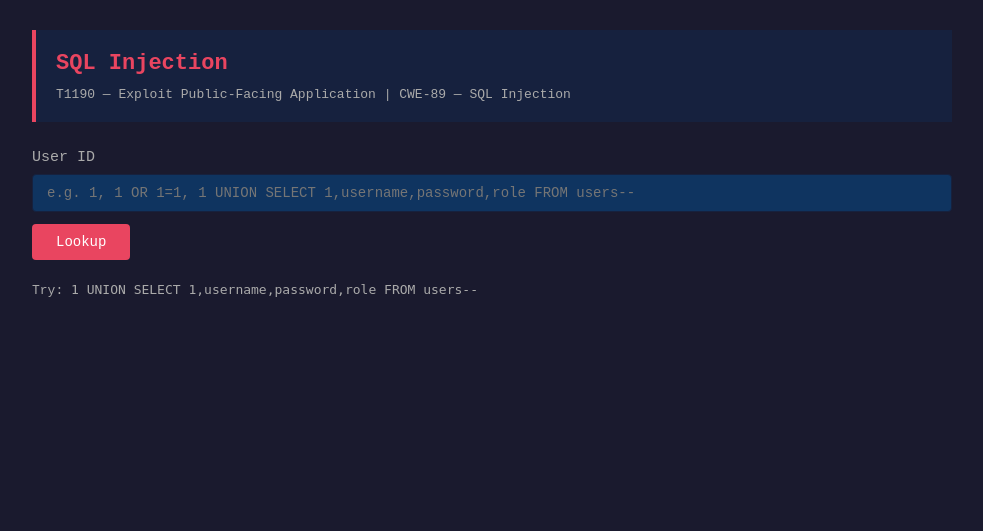
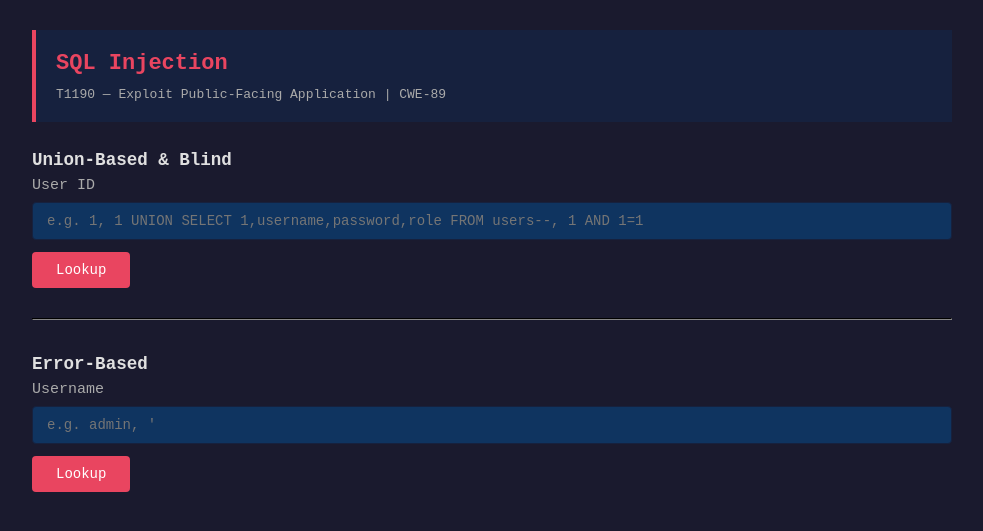
Before and after one commit to testardou/PacketFeeder, a PHP site: page /lab/debian-web/sqli.php in a window 1280 px wide. Shown: the part 55-586 px from the top of the page, without its empty margins (148-1131 px from the left). Run offline with PHP 8.4, Linux system fonts and the light colour scheme; a user stored in the database is signed in; data comes from the database, SQL or seed files in the repository; both versions use the stored data as it was after the commit.

Commit message:
fix webapp

```diff
--- a/lab/debian-web/dashboard.php
+++ b/lab/debian-web/dashboard.php
@@ -25,7 +25,7 @@ require_login();
                 <h3>SQL Injection</h3>
                 <span class="tag">T1190</span>
                 <span class="tag">CWE-89</span>
-                <p>Exploit Public-Facing Application — Error-based, UNION-based, blind time-based SQLi via user ID lookup.</p>
+                <p>3 modes: Union-based, Error-based, Blind (boolean + time-based) — switch via tabs.</p>
             </a>
 
             <a href="lfi.php" class="card">
--- a/lab/debian-web/db.php
+++ b/lab/debian-web/db.php
@@ -1,21 +1,25 @@
 <?php
 session_start();
 
-$db_path = __DIR__ . '/packetfeeder_lab.db';
-$db = new PDO("sqlite:$db_path");
+$db_host = '127.0.0.1';
+$db_name = 'packetfeeder_lab';
+$db_user = 'packetfeeder';
+$db_pass = 'packetfeeder';
+
+$db = new PDO("mysql:host=$db_host;dbname=$db_name;charset=utf8mb4", $db_user, $db_pass);
 $db->setAttribute(PDO::ATTR_ERRMODE, PDO::ERRMODE_EXCEPTION);
 
 // Create tables
 $db->exec("CREATE TABLE IF NOT EXISTS users (
-    id INTEGER PRIMARY KEY AUTOINCREMENT,
-    username TEXT UNIQUE,
-    password TEXT,
-    role TEXT DEFAULT 'user'
+    id INT AUTO_INCREMENT PRIMARY KEY,
+    username VARCHAR(255) UNIQUE,
+    password VARCHAR(255),
+    role VARCHAR(50) DEFAULT 'user'
 )");
 
 $db->exec("CREATE TABLE IF NOT EXISTS comments (
-    id INTEGER PRIMARY KEY AUTOINCREMENT,
-    username TEXT,
+    id INT AUTO_INCREMENT PRIMARY KEY,
+    username VARCHAR(255),
     comment TEXT,
     created_at DATETIME DEFAULT CURRENT_TIMESTAMP
 )");
--- a/lab/debian-web/sqli.php
+++ b/lab/debian-web/sqli.php
@@ -2,25 +2,48 @@
 require_once __DIR__ . '/db.php';
 require_login();
 
-$result = '';
 $id = $_GET['id'] ?? '';
+$username = $_GET['username'] ?? '';
+$result_union = '';
+$result_error = '';
+$result_blind = '';
 
 if ($id !== '') {
-    // Intentionally vulnerable: no prepared statement, no quotes
+    // Union-based: full query results displayed
     $sql = "SELECT * FROM users WHERE id = $id";
     try {
         $rows = $db->query($sql)->fetchAll(PDO::FETCH_ASSOC);
         if ($rows) {
-            $result = "<table><tr><th>ID</th><th>Username</th><th>Password</th><th>Role</th></tr>";
+            $result_union = "<table><tr><th>ID</th><th>Username</th><th>Password</th><th>Role</th></tr>";
             foreach ($rows as $row) {
-                $result .= "<tr><td>{$row['id']}</td><td>{$row['username']}</td><td>{$row['password']}</td><td>{$row['role']}</td></tr>";
+                $result_union .= "<tr><td>{$row['id']}</td><td>{$row['username']}</td><td>{$row['password']}</td><td>{$row['role']}</td></tr>";
             }
-            $result .= "</table>";
+            $result_union .= "</table>";
         } else {
-            $result = "No user found with id = $id";
+            $result_union = "No user found with id = $id";
         }
     } catch (Exception $e) {
-        $result = "SQL Error: " . $e->getMessage() . "\n\nQuery: $sql";
+        $result_union = "SQL Error: " . $e->getMessage() . "\n\nQuery: $sql";
+    }
+
+    // Blind: boolean only
+    $sql3 = "SELECT id FROM users WHERE id = $id";
+    try {
+        $row = $db->query($sql3)->fetch(PDO::FETCH_ASSOC);
+        $result_blind = $row ? '<span style="color:#4ecca3;">User exists.</span>' : '<span style="color:#e94560;">User not found.</span>';
+    } catch (Exception $e) {
+        $result_blind = '<span style="color:#e94560;">User not found.</span>';
+    }
+}
+
+if ($username !== '') {
+    // Error-based: string injection, error messages exposed, no data reflected
+    $sql2 = "SELECT id FROM users WHERE username = '$username'";
+    try {
+        $row = $db->query($sql2)->fetch(PDO::FETCH_ASSOC);
+        $result_error = $row ? "User found." : "User not found.";
+    } catch (Exception $e) {
+        $result_error = "Database error: " . $e->getMessage();
     }
 }
 ?>
@@ -42,19 +65,36 @@ if ($id !== '') {
     <div class="container">
         <div class="module-banner">
             <h1>SQL Injection</h1>
-            <p class="mitre">T1190 — Exploit Public-Facing Application | CWE-89 — SQL Injection</p>
+            <p class="mitre">T1190 — Exploit Public-Facing Application | CWE-89</p>
         </div>
 
+        <h3>Union-Based & Blind</h3>
         <form method="GET">
             <label>User ID</label>
-            <input type="text" name="id" value="<?= htmlspecialchars($id) ?>" placeholder="e.g. 1, 1 OR 1=1, 1 UNION SELECT 1,username,password,role FROM users--">
+            <input type="text" name="id" value="<?= htmlspecialchars($id) ?>" placeholder="e.g. 1, 1 UNION SELECT 1,username,password,role FROM users--, 1 AND 1=1">
             <button type="submit">Lookup</button>
         </form>
 
-        <p class="info">Try: <code>1 UNION SELECT 1,username,password,role FROM users--</code></p>
+        <?php if ($id !== ''): ?>
+            <p class="info">Union: <code>1 UNION SELECT 1,username,password,role FROM users--</code></p>
+            <pre class="result"><?= $result_union ?></pre>
 
-        <?php if ($result): ?>
-            <pre class="result"><?= $result ?></pre>
+            <p class="info">Blind: <code>1 AND 1=1</code> vs <code>1 AND 1=2</code></p>
+            <pre class="result"><?= $result_blind ?></pre>
+        <?php endif; ?>
+
+        <hr style="border-color:#333;margin:30px 0;">
+
+        <h3>Error-Based</h3>
+        <form method="GET">
+            <label>Username</label>
+            <input type="text" name="username" value="<?= htmlspecialchars($username) ?>" placeholder="e.g. admin, '">
+            <button type="submit">Lookup</button>
+        </form>
+
+        <?php if ($username !== ''): ?>
+            <p class="info">Try: <code>'</code> to trigger SQL error | <code>' AND extractvalue(1,concat(0x7e,version()))-- -</code></p>
+            <pre class="result"><?= $result_error ?></pre>
         <?php endif; ?>
     </div>
 </body>
```
Also changed, not shown: lab/debian-web/backup.sql (+7 -7 lines), lab/debian-web/safe-sqli.php (+17 -2 lines), lab/debian-web/setup.md (+19 -4 lines).
